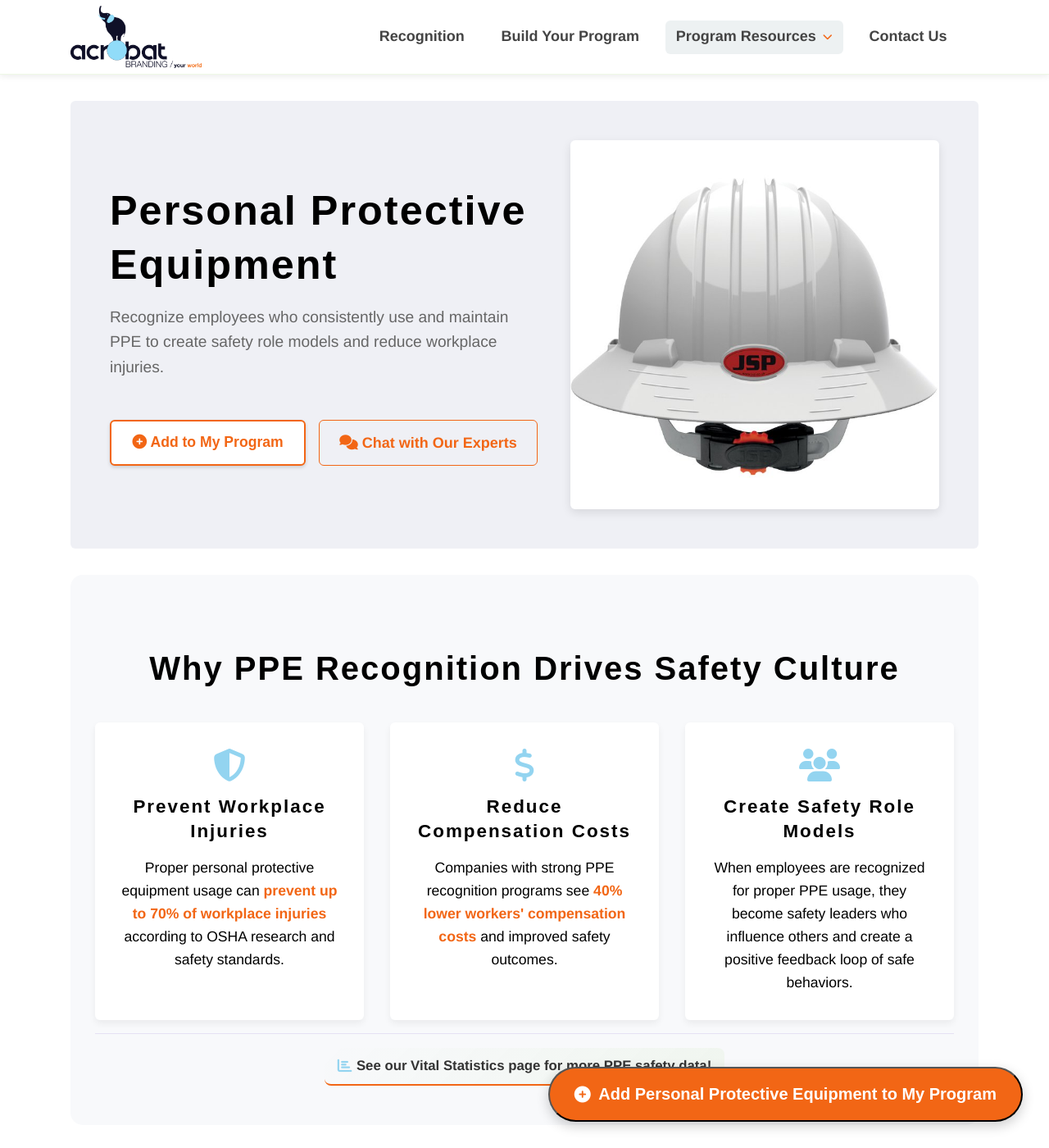
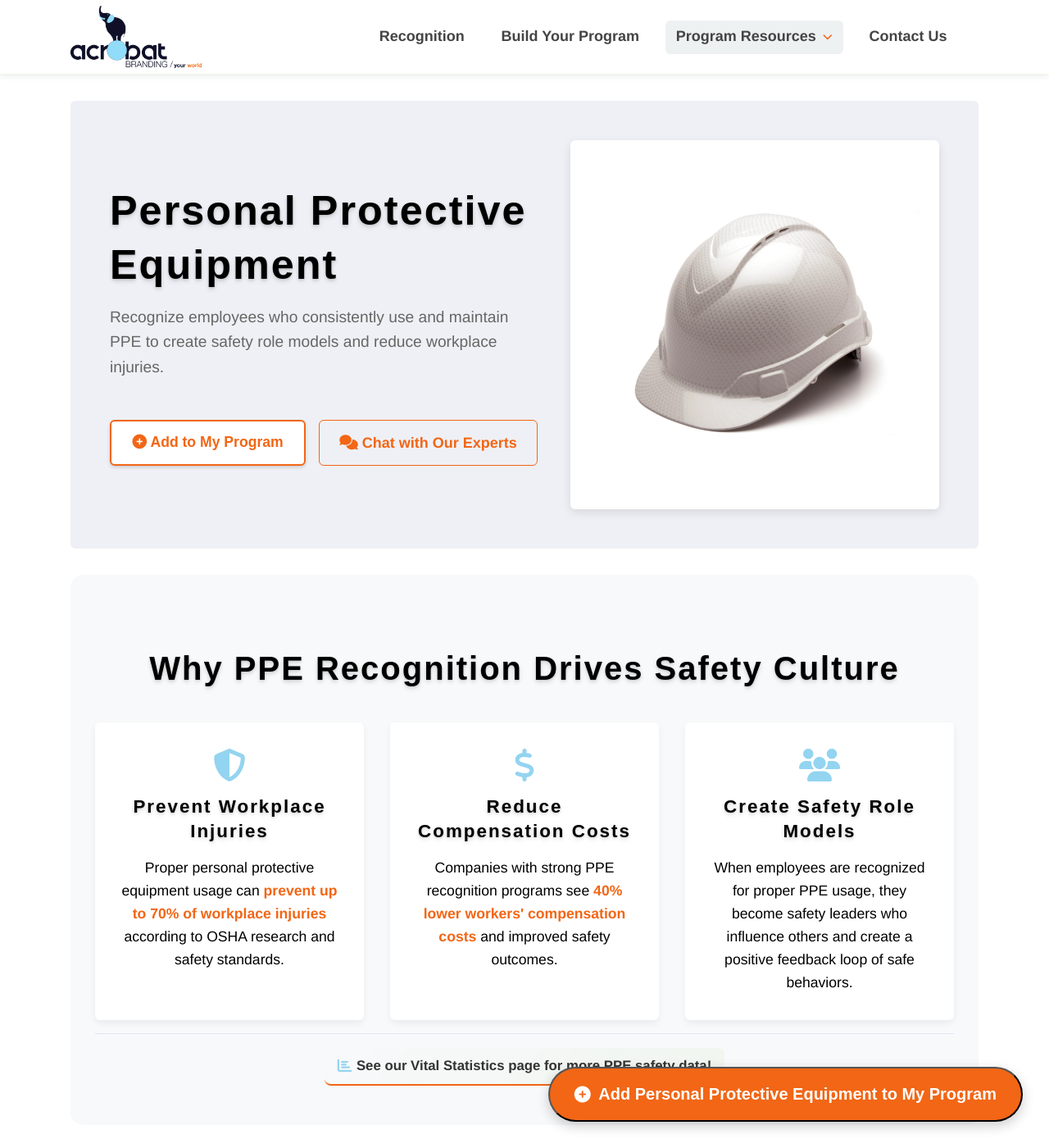
Before and after one commit to devbydesign/acrobat-safety-program, a Jekyll site: the page personal-protective-equipment.html, which Jekyll copies as it is, in a window 1280 px wide and 1400 px high. Shown: the whole window at 82% size. Built offline with Jekyll 4.4.1, drawn with Linux system fonts in a browser that asks for light colours; some of the changed text lies outside the part shown.

Commit message:
image and heading updtes

```diff
--- a/personal-protective-equipment.html
+++ b/personal-protective-equipment.html
@@ -80,9 +80,9 @@
           <h4>Safety Gear Recognition</h4>
           <button class="btn btn-outline btn-small view-details">View Details</button>
         </div>
-        <div class="compact-card product-card" data-title="Draft Folding Knife" data-img="assets/images/DraftFoldingKnife.jpg" data-desc="Professional safety stands hand in hand with preparation. Ensure the right tool is always at the ready.">
-          <img src="assets/images/DraftFoldingKnife.jpg" alt="Draft Folding Knife">
-          <h4>Draft Folding Knife</h4>
+        <div class="compact-card product-card" data-title="Rosewood Folding Knife" data-img="assets/images/DraftFoldingKnife.jpg" data-desc="Professional safety stands hand in hand with preparation. Ensure the right tool is always at the ready.">
+          <img src="assets/images/DraftFoldingKnife.jpg" alt="Rosewood Folding Knife">
+          <h4>Rosewood Folding Knife</h4>
           <button class="btn btn-outline btn-small view-details">View Details</button>
         </div>
         <div class="compact-card product-card" data-title="Safety Vest" data-img="assets/images/CornerStoneReflextiveVest.jpg" data-desc="Custom safety vest that identifies PPE champions and safety leaders throughout your organization.">
--- a/styles.css
+++ b/styles.css
@@ -61,6 +61,11 @@
   line-height: 1.3;
   color: var(--primary-color);
   font-weight: 700; /* Bolder headings */
+  text-shadow:
+    0 1px 2px rgba(0,0,0,0.1),
+    0 2px 4px rgba(0,0,0,0.08),
+    0 3px 6px rgba(0,0,0,0.06),
+    0 4px 8px rgba(0,0,0,0.04);
 }
 
 h1 {
```
Also changed, not shown: assets/images/CarharttWashedDuck.jpg, assets/images/CarpenterPencil.jpg, assets/images/CedarCreekRecharchableFlash.png, assets/images/CornerStoneReflextiveVest.jpg, assets/images/DraftFoldingKnife.jpg, assets/images/EvolutionVentedHardHat.jpg, assets/images/RecycledTapeMeasure.jpg, assets/images/SentrySafetyGlasses.jpg, assets/images/SlatePoloShirt.jpg, assets/images/WaterBottle.jpg, assets/images/WaterProofCooler.jpg.
